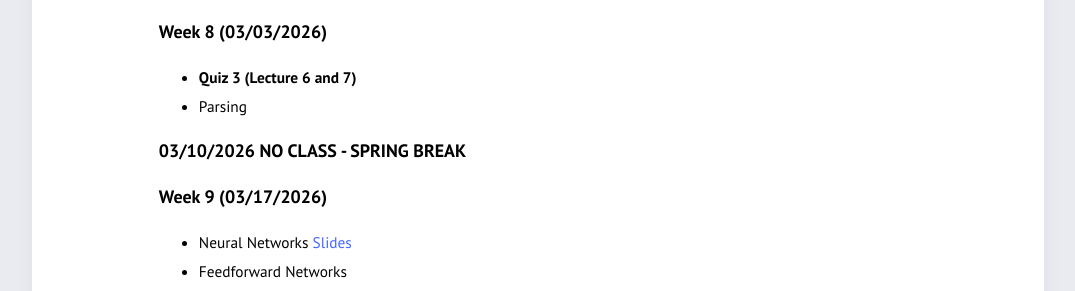
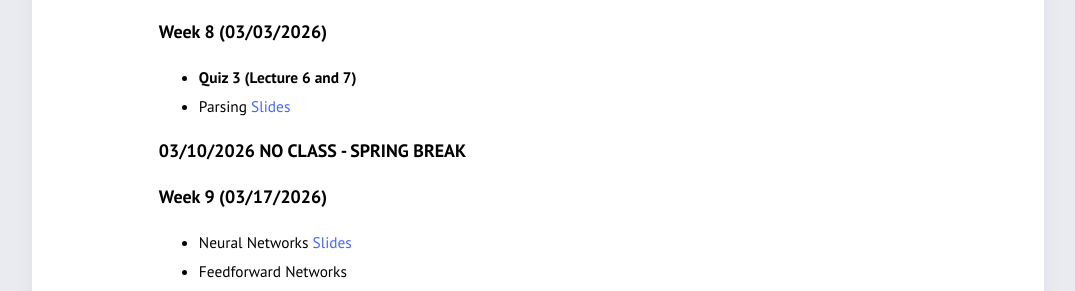
Before and after one commit to azirikly/nlu-gw26, a Jekyll site: the page built from syllabus.md, in a window 1280 px wide. Shown: the part 1118-1409 px from the top of the page, without its empty margins (102-1177 px from the left). Built offline with Jekyll 4.4.1, drawn with Linux system fonts in a browser that asks for light colours.

Commit message:
Add link to Parsing slides for Week 8

```diff
--- a/syllabus.md
+++ b/syllabus.md
@@ -34,7 +34,7 @@ Text Classification [Slides](slides/Lecture3_NLU_Zirikly.pdf)
 
 ### Week 8 (03/03/2026)
 * **Quiz 3 (Lecture 6 and 7)**
-- Parsing
+- Parsing [Slides](slides/Lecture8_NLU_Zirikly.pdf)
 
 ### 03/10/2026 NO CLASS - SPRING BREAK
 ### Week 9 (03/17/2026)
```
